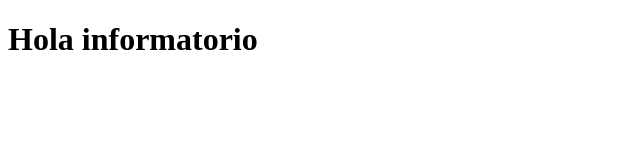
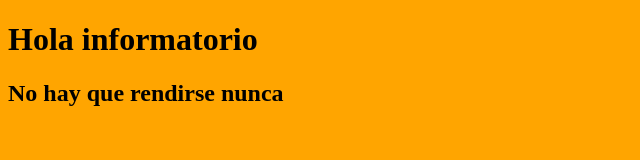
Before and after one commit to AdrianoRaffaulte/ejemplo, a plain HTML site: page app/index.html in a window 1280 px wide. Shown: the whole page, without its empty margins (0-640 px from the left). Drawn offline with Linux system fonts and the light colour scheme.

Commit message:
Tercer Commit

```diff
--- a/app/index.html
+++ b/app/index.html
@@ -4,8 +4,10 @@
     <meta charset="UTF-8">
     <meta name="viewport" content="width=device-width, initial-scale=1.0">
     <title>Primer Despliegue</title>
+    <link rel="stylesheet" href="styles.css">
 </head>
 <body>
     <h1>Hola informatorio</h1>
+    <h2>No hay que rendirse nunca</h2>
 </body>
 </html>
--- a/app/styles.css
+++ b/app/styles.css
@@ -0,0 +1,3 @@
+body{
+    background-color: orange;
+}
```
